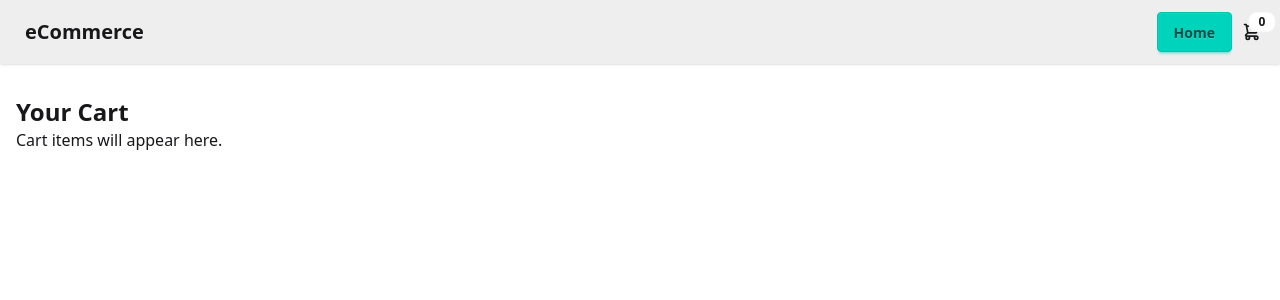
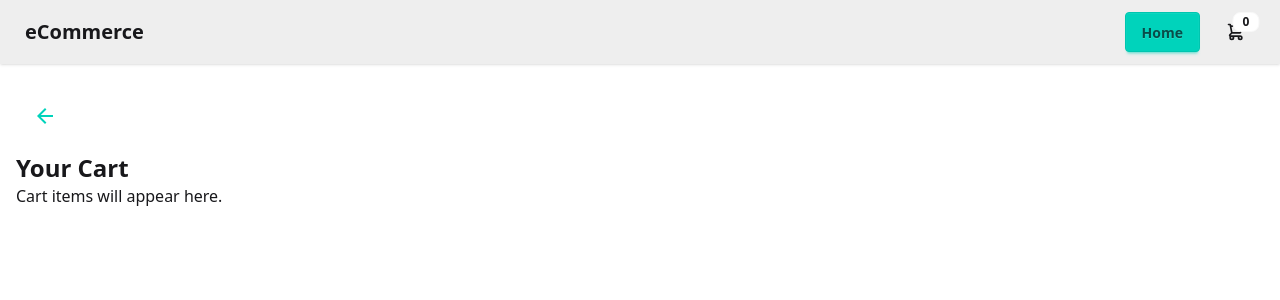
Before and after one commit to clizzix/eCommerce, a React (Vite) app: page /cart in a window 1280 px wide. Shown: the top 300 px of the page. Built offline with nearby package versions, Linux system fonts and the light colour scheme.

Commit message:
optimized styling and added clearCart function

```diff
--- a/package.json
+++ b/package.json
@@ -14,6 +14,7 @@
     "daisyui": "^5.5.14",
     "react": "^19.2.0",
     "react-dom": "^19.2.0",
+    "react-icons": "^5.5.0",
     "react-router": "^7.13.0",
     "tailwindcss": "^4.1.18"
   },
--- a/src/components/Navbar.jsx
+++ b/src/components/Navbar.jsx
@@ -13,11 +13,11 @@ const Navbar = ({ cart }) => {
                     eCommerce
                 </Link>
             </div>
-            <div className="flex-none">
-                <Link to="/" className="btn btn-accent">
+            <div className="flex-none space-x-4">
+                <Link to="/" className="btn btn-accent font-bold">
                     Home
                 </Link>
-                <Link to="/cart" className="btn btn-ghost btn-circle">
+                <Link to="/cart" className="btn btn-ghost btn-circle mr-4">
                     <div className="indicator">
                         <svg
                             xmlns="http://www.w3.org/2000/svg"
--- a/src/layout/MainLayout.jsx
+++ b/src/layout/MainLayout.jsx
@@ -32,6 +32,10 @@ const MainLayout = () => {
         setCart((prevCart) => prevCart.filter((item) => item.id !== productId));
     };
 
+    const clearCart = () => {
+        setCart([]);
+    };
+
     const updateQuantity = (productId, quantity) => {
         if (quantity < 1) return removeFromCart(productId);
         setCart((prevCart) =>
@@ -51,6 +55,7 @@ const MainLayout = () => {
                         addToCart,
                         removeFromCart,
                         updateQuantity,
+                        clearCart,
                     }}
                 />
             </div>
--- a/src/pages/Cart.jsx
+++ b/src/pages/Cart.jsx
@@ -1,7 +1,12 @@
 import { useOutletContext } from 'react-router';
+import { MdDeleteOutline } from 'react-icons/md';
+import { useNavigate } from 'react-router';
+import { MdArrowBack } from 'react-icons/md';
 
 const Cart = () => {
-    const { cart, removeFromCart, updateQuantity } = useOutletContext();
+    const { cart, removeFromCart, updateQuantity, clearCart } =
+        useOutletContext();
+    const navigate = useNavigate();
 
     const total = cart.reduce(
         (acc, item) => acc + item.price * (item.quantity || 1),
@@ -9,6 +14,12 @@ const Cart = () => {
     );
     return (
         <div className="p-4">
+            <button
+                className="btn btn-ghost mb-4 text-2xl text-accent font-bold"
+                onClick={() => navigate(-1)}
+            >
+                <MdArrowBack />
+            </button>
             <h1 className="text-2xl font-bold">Your Cart</h1>
 
             {cart.length === 0 ? (
@@ -35,7 +46,7 @@ const Cart = () => {
                                         {new Intl.NumberFormat('de-DE', {
                                             style: 'currency',
                                             currency: 'EUR',
-                                        }).format(item.price)}
+                                        }).format(item.price * item.quantity)}
                                     </p>
                                 </div>
                             </div>{' '}
@@ -65,20 +76,31 @@ const Cart = () => {
                                     +
                                 </button>{' '}
                                 <button
-                                    className="btn btn-error btn-sm ml-2"
+                                    className="btn btn-error ml-2 text-2xl"
                                     onClick={() => removeFromCart(item.id)}
                                 >
-                                    Remove
+                                    <MdDeleteOutline />
                                 </button>{' '}
                             </div>
                         </div>
                     ))}
+                    <div className="flex flex-row-reverse gap-12 justify-between items-end">
                         <div className="text-right font-bold text-xl mt-4">
                             Total:{' '}
                             {new Intl.NumberFormat('de-DE', {
                                 style: 'currency',
                                 currency: 'EUR',
                             }).format(total)}{' '}
+                        </div>
+                        <div>
+                            <button
+                                className="btn btn-error font-extrabold"
+                                onClick={() => clearCart()}
+                            >
+                                <MdDeleteOutline />
+                                Remove all Items
+                            </button>
+                        </div>
                     </div>
                 </div>
             )}
--- a/src/pages/CategoryDetail.jsx
+++ b/src/pages/CategoryDetail.jsx
@@ -1,5 +1,6 @@
 import { useState, useEffect } from 'react';
 import { useParams, useNavigate, useOutletContext } from 'react-router';
+import { MdArrowBack } from 'react-icons/md';
 import Card from '../components/Card';
 
 const CategoryDetail = () => {
@@ -34,8 +35,11 @@ const CategoryDetail = () => {
 
     return (
         <>
-            <button className="btn btn-ghost mb-4" onClick={() => navigate(-1)}>
-                Back
+            <button
+                className="btn btn-ghost mb-4 text-2xl text-accent font-bold"
+                onClick={() => navigate(-1)}
+            >
+                <MdArrowBack />
             </button>
             <div className="grid md:grid-cols-3 lg:grid-cols-4 grid-cols-1 gap-6">
                 {products.map((p) => (
```
Also changed, not shown: 1 other file (tests, documents, lock files or other folders). Lines whose indentation alone changed are shown as unchanged.
